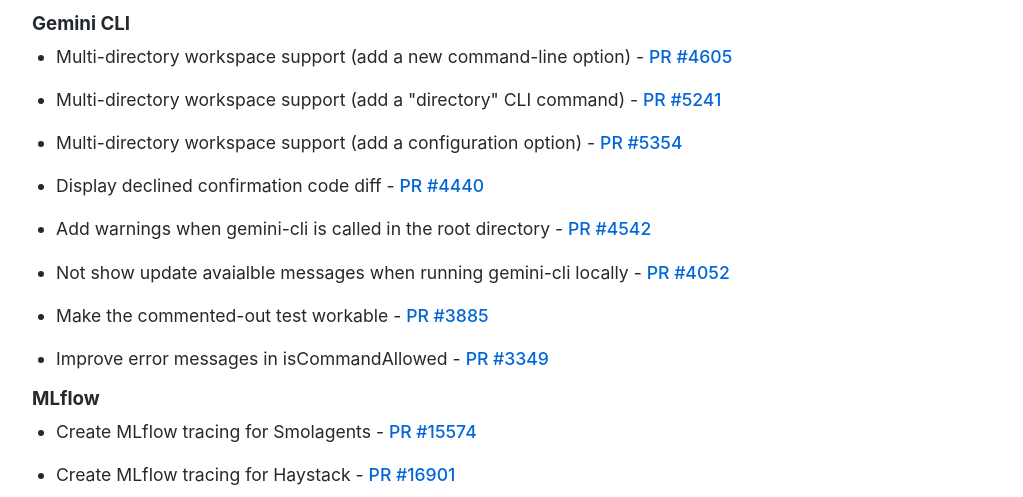
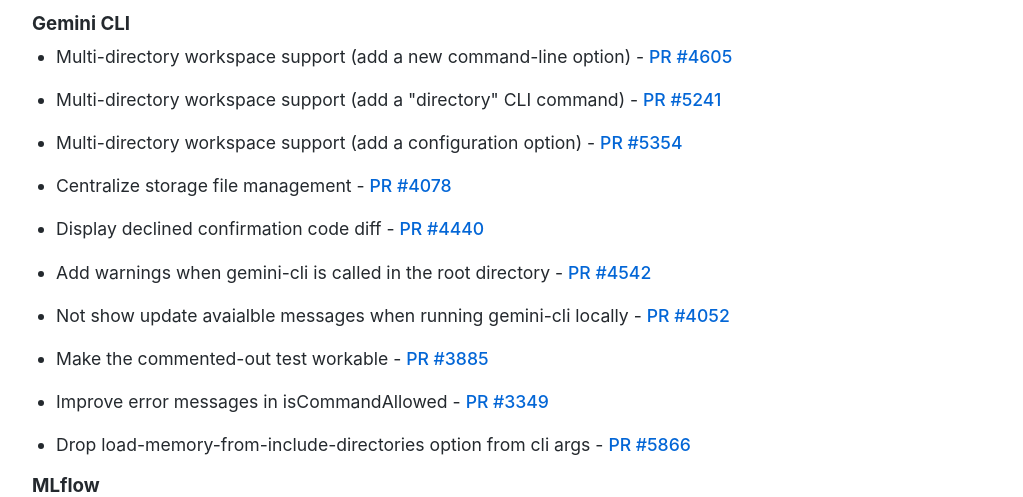
Before and after one commit to y-okt/y-okt.github.io, a plain HTML site: page index.html in a window 1280 px wide. Shown: the part 440-937 px from the top of the page, without its empty margins (128-1151 px from the left). Drawn offline with Linux system fonts and the light colour scheme.

Commit message:
add contributions

```diff
--- a/index.html
+++ b/index.html
@@ -27,16 +27,18 @@
                     <li>Multi-directory workspace support (add a new command-line option) - <a href="https://github.com/google-gemini/gemini-cli/pull/4605" target="_blank" rel="noopener noreferrer">PR #4605</a></li>
                     <li>Multi-directory workspace support (add a "directory" CLI command) - <a href="https://github.com/google-gemini/gemini-cli/pull/5241" target="_blank" rel="noopener noreferrer">PR #5241</a></li>
                     <li>Multi-directory workspace support (add a configuration option) - <a href="https://github.com/google-gemini/gemini-cli/pull/5354" target="_blank" rel="noopener noreferrer">PR #5354</a></li>
+                    <li>Centralize storage file management - <a href="https://github.com/google-gemini/gemini-cli/pull/4078" target="_blank" rel="noopener noreferrer">PR #4078</a></li>
                     <li>Display declined confirmation code diff - <a href="https://github.com/google-gemini/gemini-cli/pull/4440" target="_blank" rel="noopener noreferrer">PR #4440</a></li>
                     <li>Add warnings when gemini-cli is called in the root directory - <a href="https://github.com/google-gemini/gemini-cli/pull/4542" target="_blank" rel="noopener noreferrer">PR #4542</a></li>
                     <li>Not show update avaialble messages when running gemini-cli locally - <a href="https://github.com/google-gemini/gemini-cli/pull/4052" target="_blank" rel="noopener noreferrer">PR #4052</a></li>
                     <li>Make the commented-out test workable - <a href="https://github.com/google-gemini/gemini-cli/pull/3885" target="_blank" rel="noopener noreferrer">PR #3885</a></li>
                     <li>Improve error messages in isCommandAllowed - <a href="https://github.com/google-gemini/gemini-cli/pull/3349" target="_blank" rel="noopener noreferrer">PR #3349</a></li>
+                    <li>Drop load-memory-from-include-directories option from cli args - <a href="https://github.com/google-gemini/gemini-cli/pull/5866" target="_blank" rel="noopener noreferrer">PR #5866</a></li>
 
                 </ul>
                 <h3>MLflow</h3>
                 <ul class="contribution-list">
-                    <li>Create MLflow tracing for Smolagents - <a href="https://github.com/mlflow/mlflow/pull/15574" target="_blank" rel="noopener noreferrer">PR #15574</a></li>
+                    <li>Create MLflow tracing for Smolagents - <a href="https://github.com/mlflow/mlflow/pull/15574" target="_blank" rel="noopener noreferrer">PR #15574</a>, <a href="https://docs.google.com/document/d/1p7JOou00YCYwS74cRzxyLjoLC9ANAfg3FlrkQ3Euj9c/edit?usp=sharing" target="_blank" rel="noopener noreferrer">System Design Doc</a></li>
                     <li>Create MLflow tracing for Haystack - <a href="https://github.com/mlflow/mlflow/pull/16901" target="_blank" rel="noopener noreferrer">PR #16901</a></li>
                 </ul>
             </section>
```
